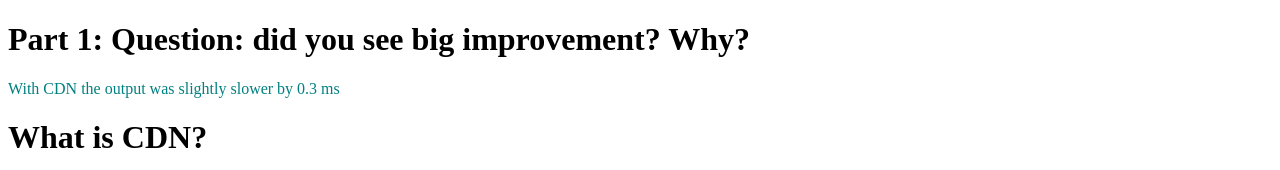
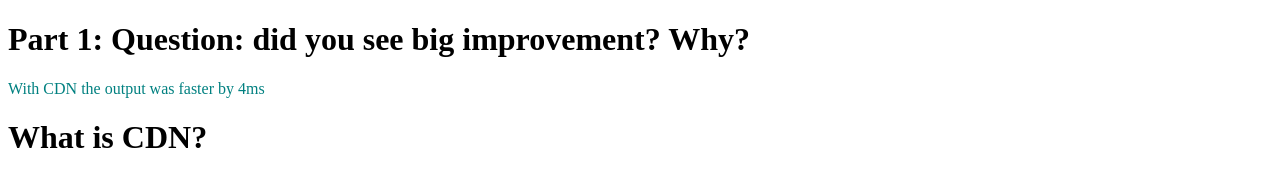
Before and after one commit to Sticko97/Sticko97.github.io, a website: page index.html in a window 1280 px wide. Shown: the top 170 px of the page. Drawn offline with nearby package versions, Linux system fonts and the light colour scheme.

Commit message:
Correct Results

```diff
--- a/index.html
+++ b/index.html
@@ -7,7 +7,7 @@
 </head>
 <body>
     <h1>Part 1: Question: did you see big improvement? Why?</h1>
-    <p>With CDN the output was slightly slower by 0.3 ms</p>
+    <p>With CDN the output was faster by 4ms</p>
 
     <h1>What is CDN?</h1>
     <p>CDN stands for Content Delivery Network. It is a network of servers distributed geographically to deliver web content,
```
